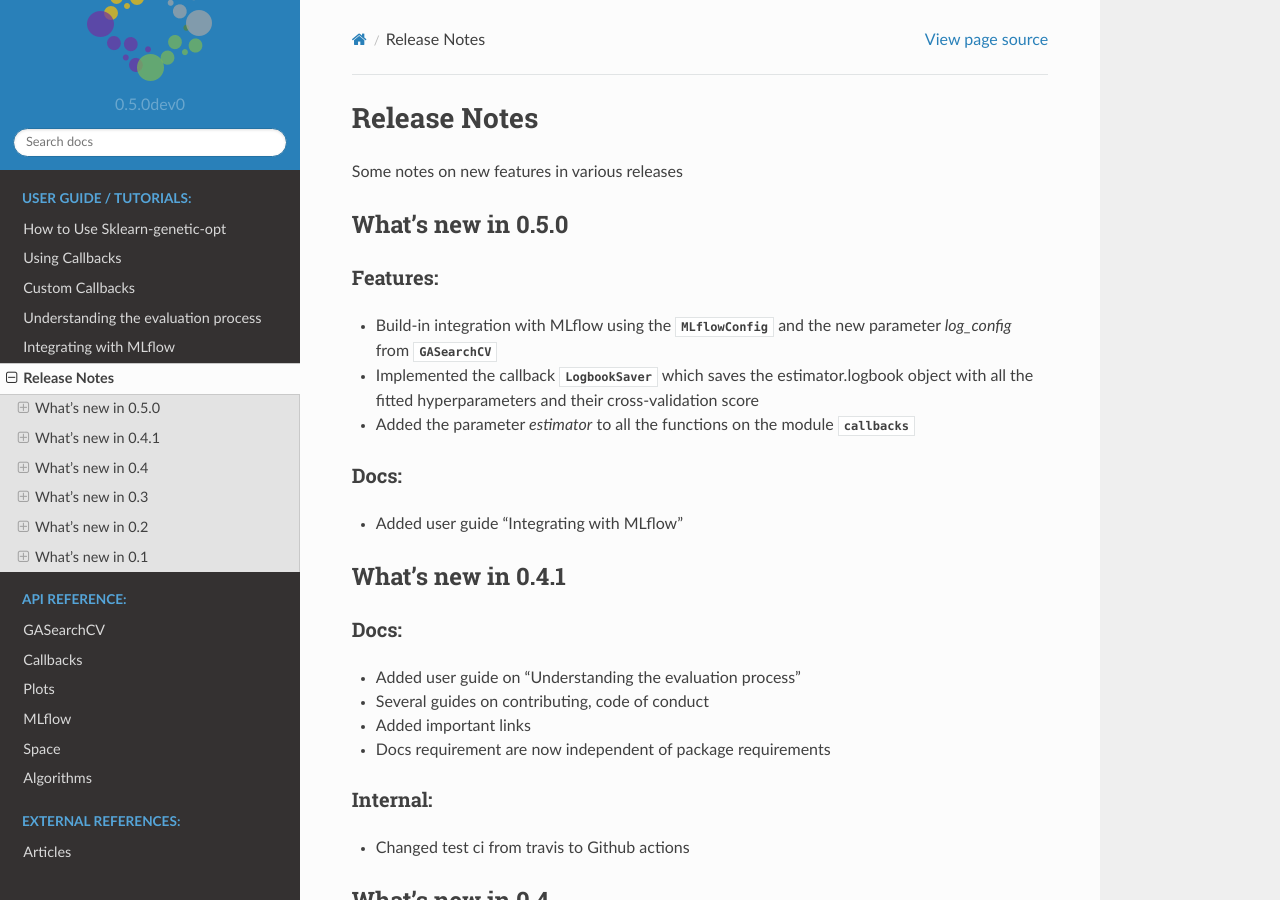
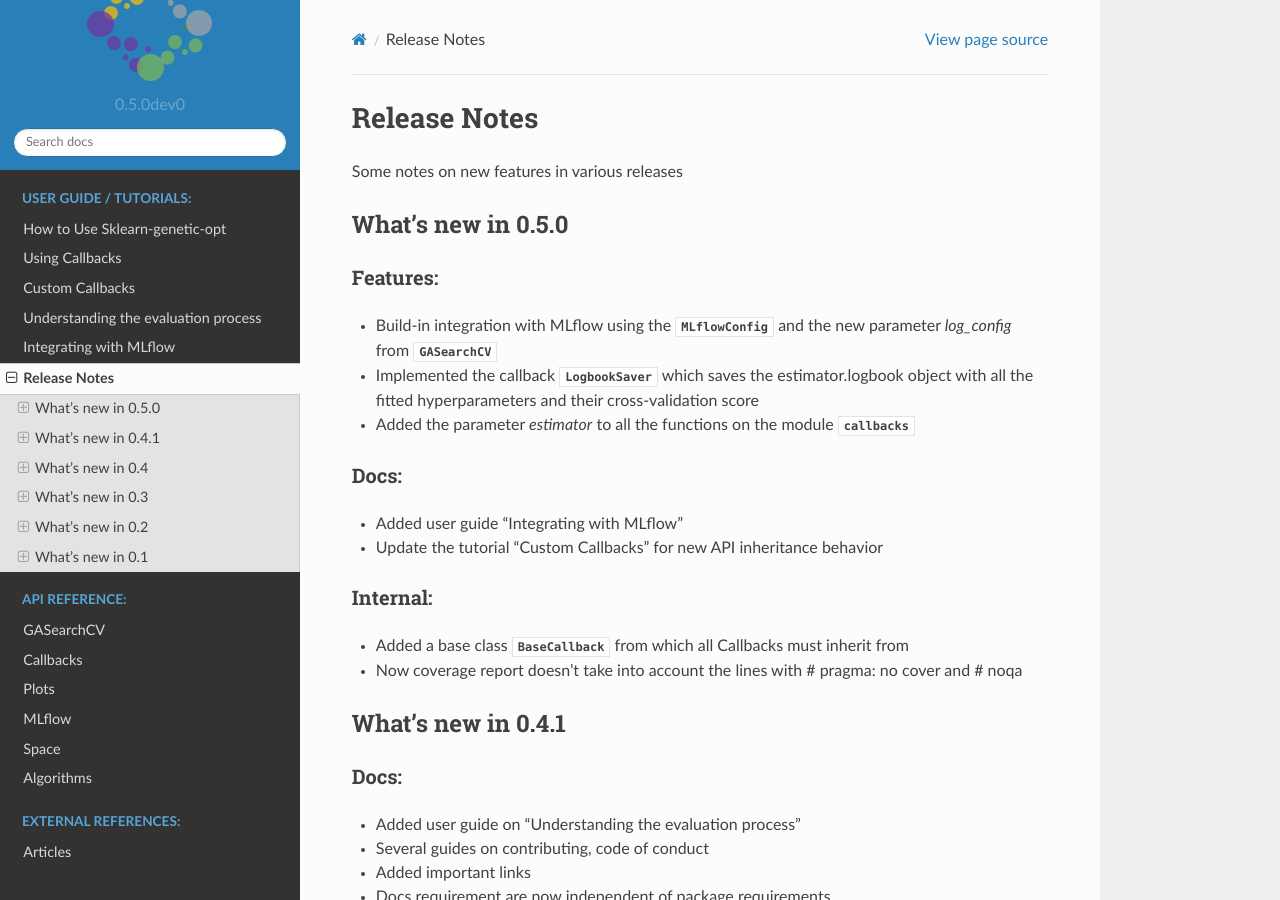
Before and after one commit to rodrigo-arenas/Sklearn-genetic-opt, a Sphinx documentation site: the page built from docs/release_notes.rst, in a window 1280 px wide and 900 px high. Built offline with Sphinx 7.4.7 and the Read the Docs theme 2.0.0, drawn with Linux system fonts in a browser that asks for light colours.

Commit message:
Update release notes for 0.5.0

```diff
--- a/docs/release_notes.rst
+++ b/docs/release_notes.rst
@@ -26,6 +26,16 @@ Docs:
 ^^^^^
 
 * Added user guide "Integrating with MLflow"
+* Update the tutorial "Custom Callbacks" for new API inheritance behavior
+
+^^^^^^^^^
+Internal:
+^^^^^^^^^
+
+* Added a base class :class:`~sklearn_genetic.callbacks.base.BaseCallback` from
+  which all Callbacks must inherit from
+* Now coverage report doesn't take into account the lines with # pragma: no cover
+  and # noqa
 
 What's new in 0.4.1
 -------------------
```
